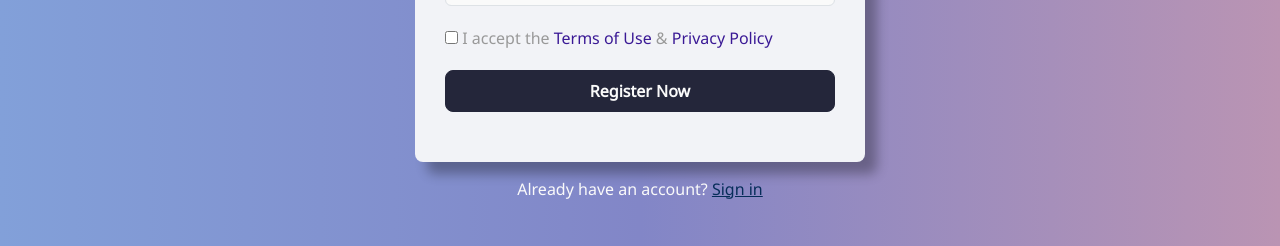
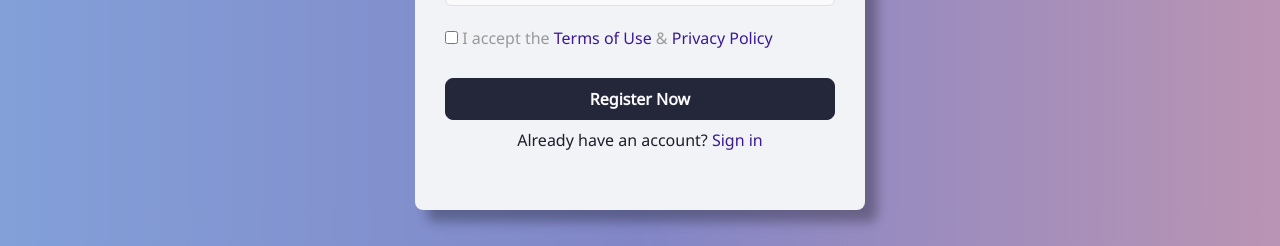
Before and after one commit to fpstj/2idrja_react_app, a React (Create React App) app: page /register in a window 1280 px wide. Shown: the part 554-800 px from the top of the page. Built offline with nearby package versions, Linux system fonts and the light colour scheme.

Commit message:
reg form

```diff
--- a/src/components/RegistrationForm.jsx
+++ b/src/components/RegistrationForm.jsx
@@ -104,18 +104,18 @@ const RegistrationForm = () => {
                   <a href="#">Terms of Use</a> &amp; <a href="#">Privacy Policy</a>
                 </label>
               </div>
-              <div className="form-group">
+              <div className="form-group pt-2">
                 <button type="submit" className="btn btn-primary btn-lg btn-block">
                   Register Now
                 </button>
+                <div className="text-center text-dark p-2">
+                  Already have an account?{' '}
+                  <Link to="/login" className="text-blue">
+                    Sign in
+                  </Link>
+                </div>
               </div>
             </form>
-            <div className="text-center text-white">
-              Already have an account?{' '}
-              <Link to="/login" className="text-blue">
-                Sign in
-              </Link>
-            </div>
           </div>
         </div>
       </div>
```
